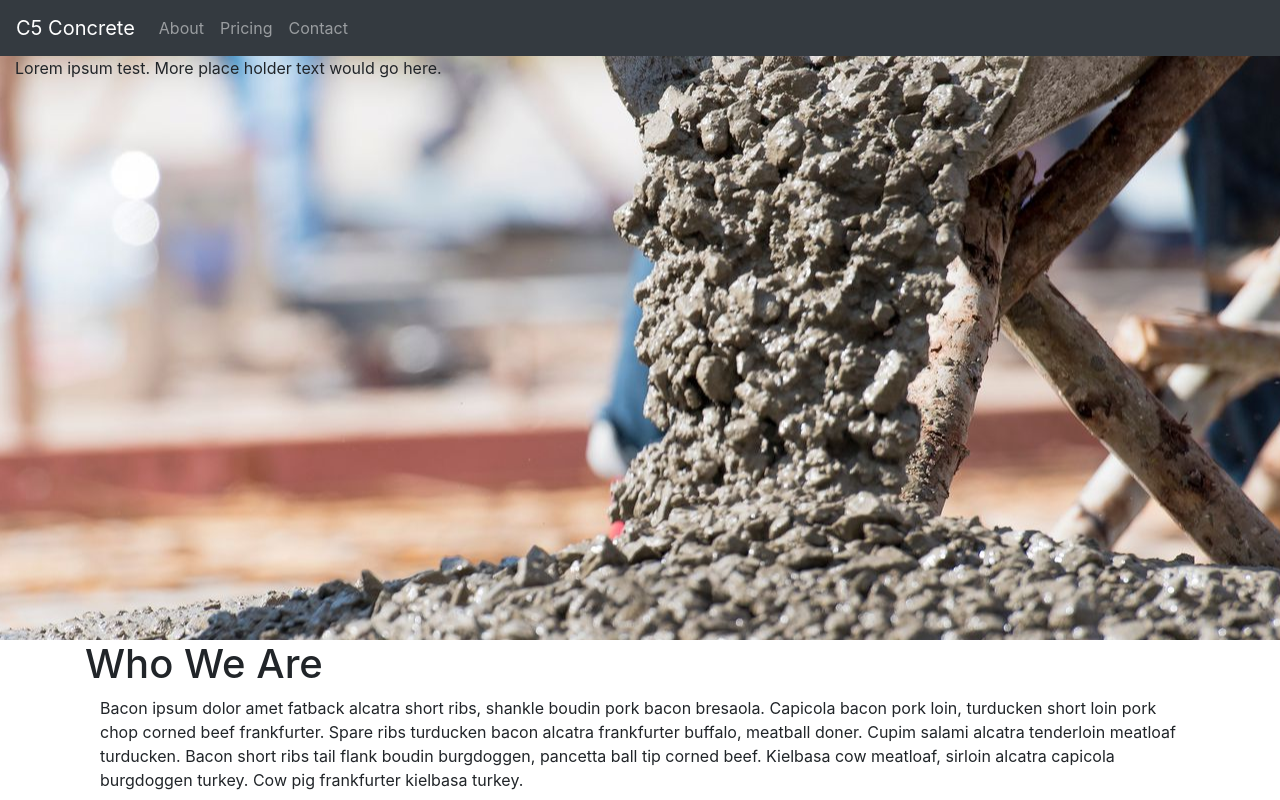
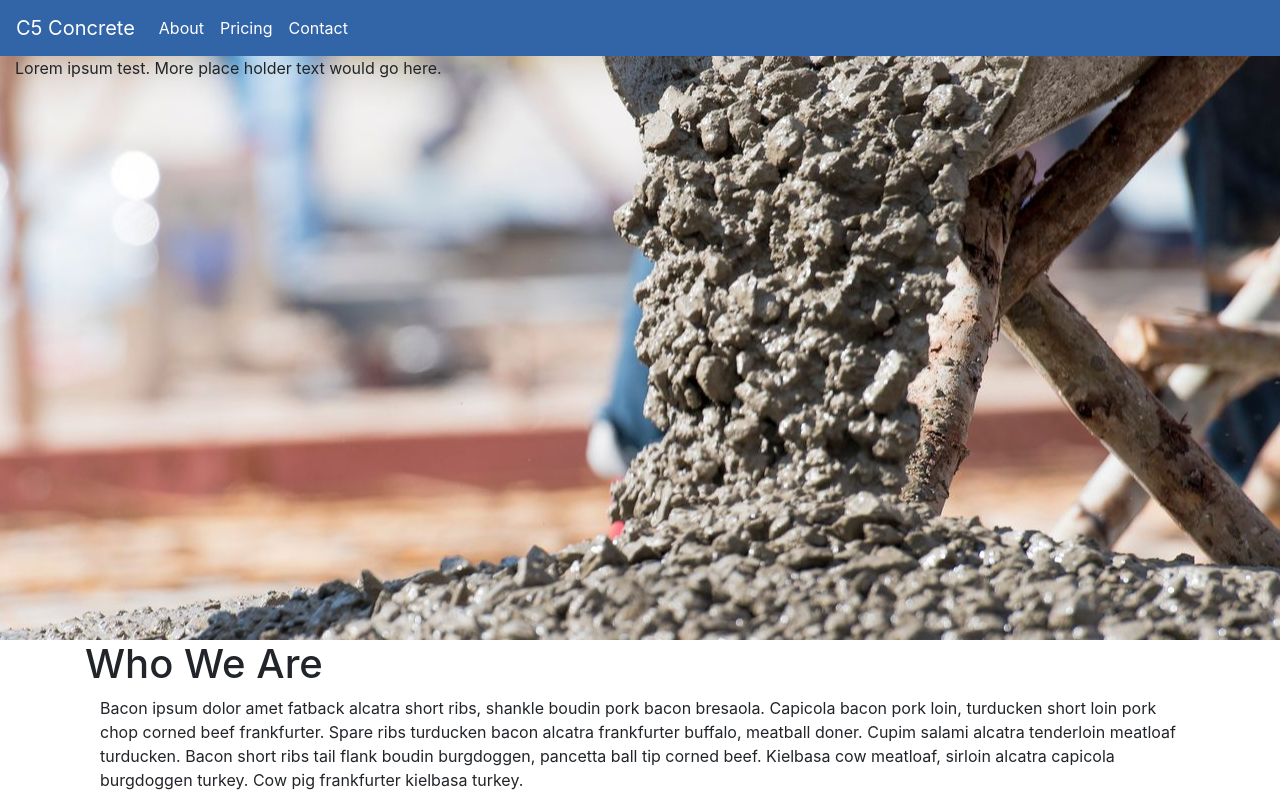
Before and after one commit to dansilvaUT/C5-Concrete, a React (Create React App) app: page / in a window 1280 px wide. Shown: the top 800 px of the page. Built offline with nearby package versions, Linux system fonts and the light colour scheme.

Commit message:
base styling started

```diff
--- /dev/null
+++ b/src/Components/Header/Nav/Nav.scss
@@ -0,0 +1,13 @@
+@import '../../../base';
+
+.navbar-component {
+    background-color: $blue;
+    position: sticky;
+}
+
+.navbar-component {
+    .nav-item,
+    #brand-name {
+        color: white!important;
+    }
+}
--- a/src/Components/Header/Nav/NavBar.js
+++ b/src/Components/Header/Nav/NavBar.js
@@ -1,16 +1,17 @@
 import Navbar from 'react-bootstrap/Navbar';
 import Nav from 'react-bootstrap/Nav';
+import './Nav.scss';
 
 const NavBar = () => {
     return (
-        <Navbar collapseOnSelect expand="lg" bg="dark" variant="dark" fixed="top" >
-            <Navbar.Brand href="#home">C5 Concrete</Navbar.Brand>
+        <Navbar className="navbar-component" collapseOnSelect expand="lg" variant="light" fixed="top" >
+            <Navbar.Brand href="#home" id="brand-name">C5 Concrete</Navbar.Brand>
             <Navbar.Toggle aria-controls="responsive-navbar-nav" />
             <Navbar.Collapse id="responsive-navbar-nav">
                 <Nav className="mr-auto">
-                    <Nav.Link href="#features">About</Nav.Link>
-                    <Nav.Link href="#pricing">Pricing</Nav.Link>
-                    <Nav.Link href="#pricing">Contact</Nav.Link>
+                    <Nav.Link className="nav-item" href="#features">About</Nav.Link>
+                    <Nav.Link className="nav-item" href="#pricing">Pricing</Nav.Link>
+                    <Nav.Link className="nav-item" href="#pricing">Contact</Nav.Link>
                 </Nav>
             </Navbar.Collapse>
         </Navbar>
--- /dev/null
+++ b/src/_base.scss
@@ -0,0 +1,14 @@
+$blue: #3264a8;
+$dark-grey: #28313d;
+
+//FLEX
+@mixin flex-center {
+    display: flex;
+    justify-content: center;
+    flex-direction: column;
+    align-items: center;
+}
+
+.link {
+    text-decoration: none;
+}
```
